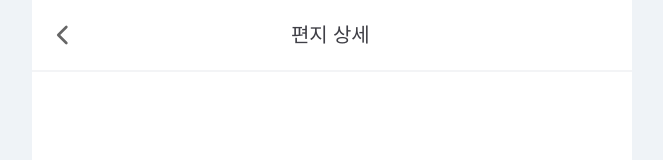
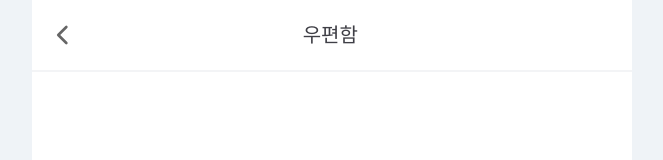
Before and after one commit to shyunju7/moaLetter, a React (Vite) app in the folder frontend/moaletter-app/: page /letters in a window 1280 px wide. Shown: the top 160 px of the page, without its empty margins (308-971 px from the left). Built offline with nearby package versions, Linux system fonts and the light colour scheme; a web font is replaced by a local one.

Commit message:
fix : Letter 관련 라우트 처리 로직 수정

```diff
--- a/frontend/moaletter-app/src/AppRouter.tsx
+++ b/frontend/moaletter-app/src/AppRouter.tsx
@@ -6,7 +6,7 @@ import PlanDetails from "./pages/Plan/PlanDetails";
 import LetterForm from "./pages/Letter/LetterForm";
 import Plan from "./pages/Plan";
 import Letter from "./pages/Letter";
-import LetterDetails from "./pages/Letter/LetterDetails";
+import LetterBox from "./pages/Letter/LetterDetails";
 
 /** AuthRouteProps 인터페이스 정의 **/
 export interface AuthRouteProps {
@@ -65,9 +65,7 @@ const AppRouter = (): JSX.Element => {
 				>
 					<Route
 						path=":letterId"
-						element={
-							<AuthRoute isLogin={isLogin} component={<LetterDetails />} />
-						}
+						element={<AuthRoute isLogin={isLogin} component={<LetterBox />} />}
 					/>
 					<Route
 						path="register"
--- a/frontend/moaletter-app/src/pages/Letter/LetterDetails.tsx
+++ b/frontend/moaletter-app/src/pages/Letter/LetterDetails.tsx
@@ -5,11 +5,11 @@ import Template from "../../components/Template";
  * 편지 상세 페이지
  * @returns {JSX.Element} LetterDetails 페이지
  */
-const LetterDetails = (): JSX.Element => {
+const LetterBox = (): JSX.Element => {
 	return (
 		<Template>
-			<Header title="편지 상세" />
+			<Header title="우편 상세" />
 		</Template>
 	);
 };
-export default LetterDetails;
+export default LetterBox;
--- a/frontend/moaletter-app/src/pages/Letter/index.tsx
+++ b/frontend/moaletter-app/src/pages/Letter/index.tsx
@@ -1,13 +1,28 @@
-import { useLocation } from "react-router-dom";
+import { useLocation, useParams } from "react-router-dom";
 import LetterForm from "./LetterForm";
-import LetterDetails from "./LetterDetails";
+import LetterBox from "./LetterDetails";
+import Template from "../../components/Template";
+import Header from "../../components/Header";
 
 /**
- * Plan(모아모아) 페이지를 관리하는 컴포넌트
- * @returns {JSX.Element} Plan 페이지
+ * Letter(우편) 페이지를 관리하는 페이지
+ * @returns {JSX.Element} Letter 페이지
  */
 const Letter = (): JSX.Element => {
 	const { pathname } = useLocation();
-	return pathname === "/letters/register" ? <LetterForm /> : <LetterDetails />;
+	const { letterId } = useParams();
+
+	/** 페이지 핸들링을 위한 함수 */
+	const handleSetPage = (): JSX.Element => {
+		if (pathname === "/letters/register") return <LetterForm />;
+		if (letterId) return <LetterBox />;
+		return (
+			<Template>
+				<Header title="우편함" />
+			</Template>
+		);
+	};
+
+	return handleSetPage();
 };
 export default Letter;
```
